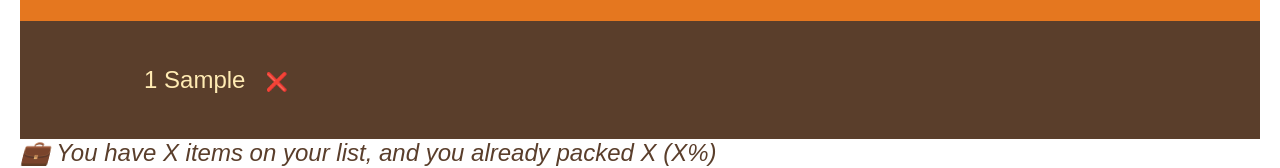
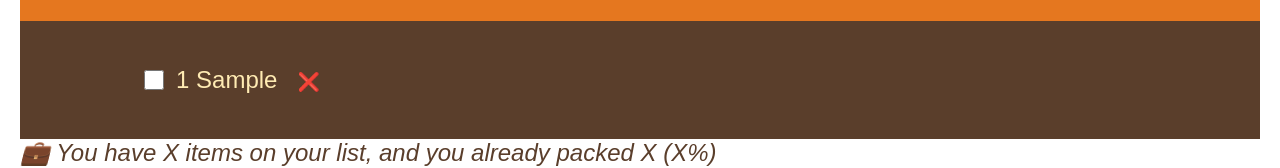
Before and after one commit to Tegaaumu/ReactProject, a React (Vite) app: page / in a window 1280 px wide. Both pictures are taken after typing "Sample" into the empty fields and a click on the button "ADD". Shown: the part 273-441 px from the top of the page. Built offline with nearby package versions, Linux system fonts and the light colour scheme.

Commit message:
Updating an Item Complex Immutable Data Operation

```diff
--- a/src/App.jsx
+++ b/src/App.jsx
@@ -15,12 +15,22 @@
   function handleDeleteItems(id) {
     setItems((items) => items.filter((item) => item.id !== id));
   }
-
+  function handleToggleItem(id) {
+    setItems((items) =>
+      items.map((item) =>
+        item.id === id ? { ...item, packed: !item.packed } : item,
+      ),
+    );
+  }
   return (
     <div className="a">
       <Logo />
       <Form onAddItems={handleAddItems} />
-      <PackingList items={items} onDeleteItem={handleDeleteItems} />
+      <PackingList
+        items={items}
+        onDeleteItem={handleDeleteItems}
+        onToggleItem={handleToggleItem}
+      />
       <Stats />
     </div>
   );
@@ -74,20 +84,30 @@
     </form>
   );
 }
-function PackingList({ items, onDeleteItem }) {
+function PackingList({ items, onDeleteItem, onToggleItem }) {
   return (
     <div className="list">
       <ul>
         {items.map((item) => (
-          <Item item={item} key={item.id} onDeleteItem={onDeleteItem} />
+          <Item
+            item={item}
+            key={item.id}
+            onDeleteItem={onDeleteItem}
+            onToggleItem={onToggleItem}
+          />
         ))}
       </ul>
     </div>
   );
 }
-function Item({ item, onDeleteItem }) {
+function Item({ item, onDeleteItem, onToggleItem }) {
   return (
     <li>
+      <input
+        type="checkbox"
+        value={item.packed}
+        onChange={() => onToggleItem(item.id)}
+      />
       <span style={item.packed ? { textDecoration: "line-through" } : {}}>
         {item.quantity} {item.description}
       </span>
```
